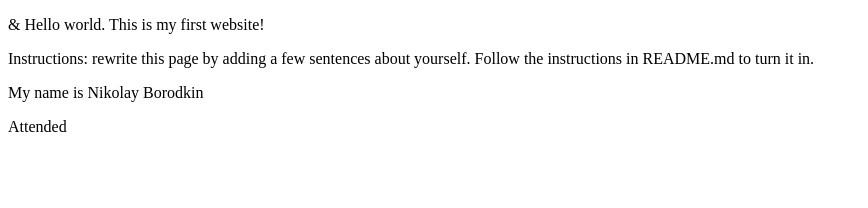
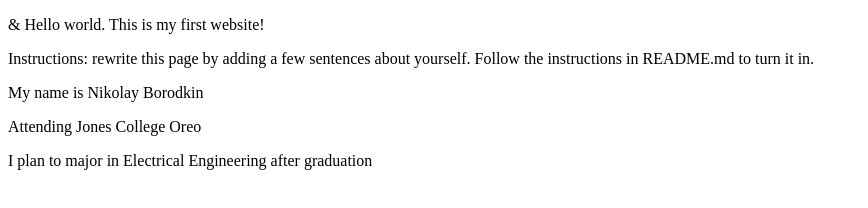
Before and after one commit to nborodkin/nborodkin_lab1, a plain HTML site: page lab1.html in a window 1280 px wide. Shown: the whole page, without its empty margins (0-868 px from the left). Drawn offline with Linux system fonts and the light colour scheme.

Commit message:
lab1.html

```diff
--- a/lab1.html
+++ b/lab1.html
@@ -9,6 +9,7 @@
 <p>Instructions: rewrite this page by adding a few sentences about yourself. Follow the
 instructions in README.md to turn it in.</p>
 <p>My name is Nikolay Borodkin</p>
-<p>Attended</p>
+<p>Attending Jones College Oreo</p>
+<p>I plan to major in Electrical Engineering after graduation</p>
 </body>
 </html>
```
